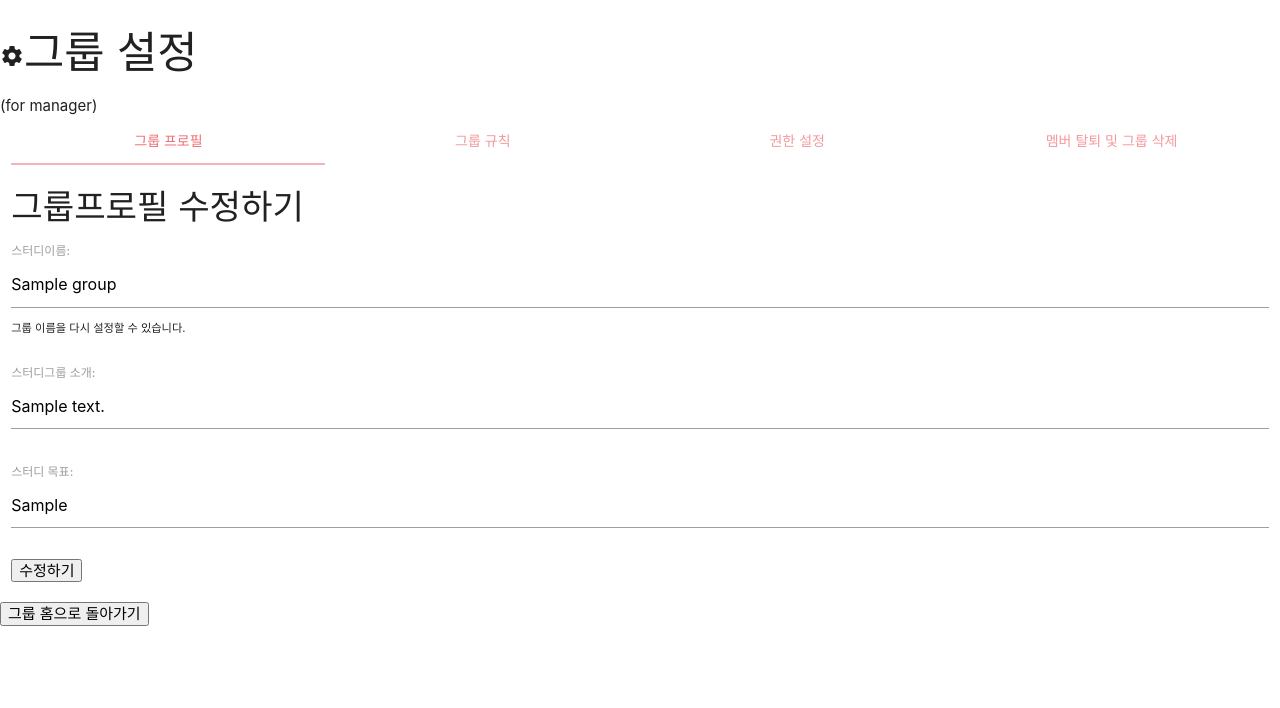
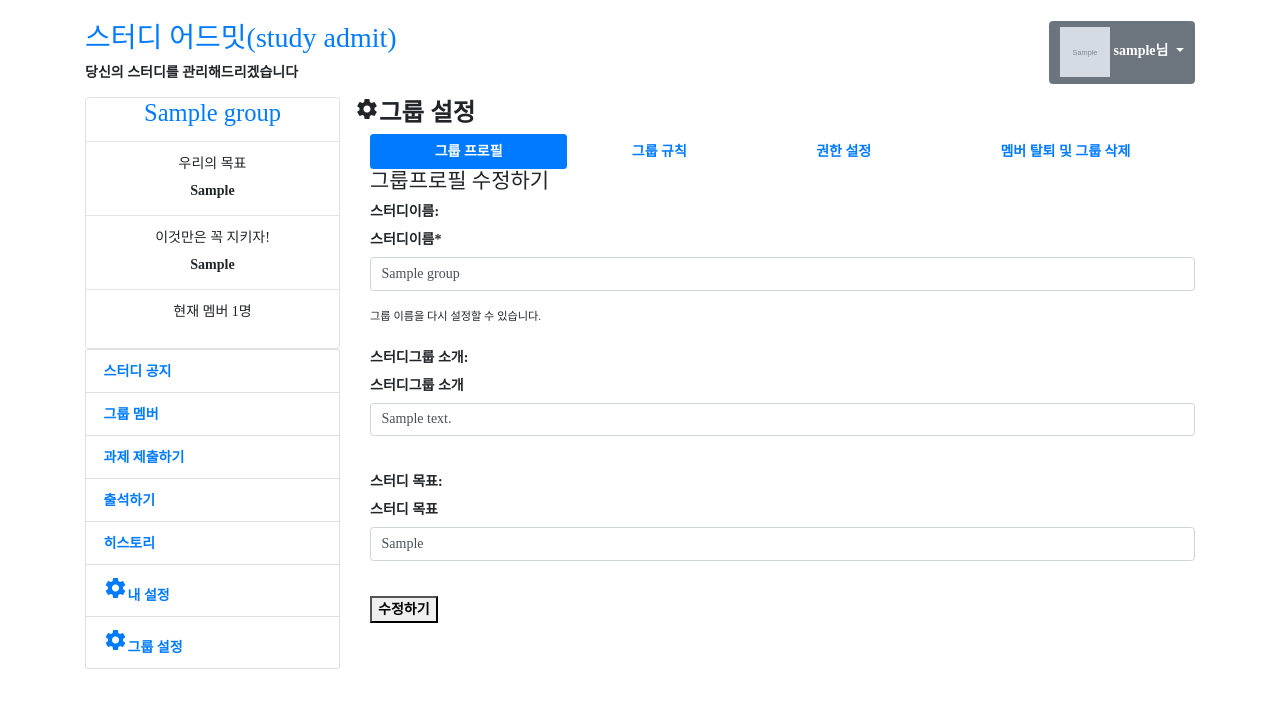
Before and after one commit to pirogramming/Admit-Study-Manager, a Django app: page /study/1/settings_mn in a window 1280 px wide. Shown: the top 708 px of the page. Run offline with Django 3.2, Linux system fonts and the light colour scheme; a user stored in the database is signed in; tables that the repository leaves empty hold one stand-in row (values such as "Sample post"); grey boxes marked "Sample" are stand-in pictures; some libraries are stand-ins or nearby versions; some web fonts are replaced.

Commit message:
그룹 설정.html 수정

```diff
--- a/start/start/urls.py
+++ b/start/start/urls.py
@@ -27,7 +27,7 @@ urlpatterns = [
     path('studypost/', include('studypost.urls', namespace='studypost')),
     path('assignment/', include('assignment.urls', namespace='assignment')),
     path('attendance/', include('attendance.urls', namespace='attendance')),
-    path('table/', include('table.urls')),
+    path('table/', include('table.urls', namespace='table')),
 ]
 
 urlpatterns += static(settings.MEDIA_URL, document_root=settings.MEDIA_ROOT)
--- a/start/study/templates/study/group_settings_mn.html
+++ b/start/study/templates/study/group_settings_mn.html
@@ -1,34 +1,22 @@
-<!DOCTYPE html>
-<html lang="en">
-<head>
-    <meta charset="UTF-8">
-    <title>Title</title>
-
-    <script
-  src="https://code.jquery.com/jquery-3.4.1.min.js"></script>
-     <!-- Compiled and minified CSS -->
-
-    <link rel="stylesheet" href="https://cdnjs.cloudflare.com/ajax/libs/materialize/1.0.0/css/materialize.min.css">
-    <!-- Compiled and minified JavaScript -->
+{% extends 'group_base.html' %}
+{% load crispy_forms_tags %}
+{% block content %}
 
 
-
-    <script
-  src="https://code.jquery.com/jquery-3.4.1.min.js"
-  integrity="sha256-CSXorXvZcTkaix6Yvo6HppcZGetbYMGWSFlBw8HfCJo="
-  crossorigin="anonymous"></script>
-    <script src="https://cdnjs.cloudflare.com/ajax/libs/materialize/1.0.0/js/materialize.min.js"></script>
+<style>
+    * {
+    font-family: 'KoPub Dotum';
+    font-size: 14px;
+    font-weight: bold;
+}
+</style>
 
 <script>
-            $(document).ready(function(){
-    $('.tabs').tabs();
-    $('.dropdown-trigger').dropdown();
-    $('.collapsible').collapsible();
-  });
+    $('.collapse').collapse()
+
 </script>
 
 <script>
-
     $(function() {
         $('#staffin').attr('disabled', 'disabled');
 
@@ -53,56 +41,55 @@
     });
 </script>
 
-</head>
-<body>
-
 <link href="https://fonts.googleapis.com/icon?family=Material+Icons" rel="stylesheet">
 
-
-<h3><i class="material-icons">settings</i>그룹 설정</h3>
-(for manager)
+<div class="row">
+    <h3 style="font-weight: bold;"><i class="material-icons">settings</i>그룹 설정</h3>
+</div>
 
 <div class="row">
-    <div class="col s12">
-      <ul class="tabs">
-        <li class="tab col s3"><a href="#test1">그룹 프로필</a></li>
-        <li class="tab col s3"><a href="#test2">그룹 규칙</a></li>
-        <li class="tab col s3"><a href="#test3">권한 설정</a></li>
-        <li class="tab col s3"><a href="#test4">멤버 탈퇴 및 그룹 삭제</a></li>
+    <div class="col-12">
+
+    <ul class="nav nav-pills nav-fill" id="pills-tab" role="tablist">
+        <li class="nav-item">
+            <a class="nav-link active" id="pills-groupprofile-tab" data-toggle="pill" href="#pills-groupprofile" role="tab" aria-controls="pills-groupprofile" aria-selected="true">그룹 프로필</a>
+        </li>
+        <li class="nav-item">
+            <a class="nav-link" id="pills-grouprule-tab" data-toggle="pill" href="#pills-grouprule" role="tab" aria-controls="pills-grouprule" aria-selected="false">그룹 규칙</a>
+        </li>
+        <li class="nav-item">
+            <a class="nav-link" id="pills-stf-tab" data-toggle="pill" href="#pills-stf" role="tab" aria-controls="pills-stf" aria-selected="false">권한 설정</a>
+        </li>
+        <li class="nav-item">
+            <a class="nav-link" id="pills-members-tab" data-toggle="pill" href="#pills-members" role="tab" aria-controls="pills-members" aria-selected="false">멤버 탈퇴 및 그룹 삭제</a>
+        </li>
     </ul>
+
     </div>
+</div>
+<div class="row">
+    <div class="col-12">
+<div class="tab-content" id="pills-tabContent">
 
-<!--    {% if messages %}-->
-<!--        <div class="container">-->
-<!--            {% for message in messages %}-->
-<!--                <div class="alert alert-info mt-3" role="alert">-->
-<!--                    {{ message.message }}-->
-<!--                </div>-->
-<!--            {% endfor %}-->
-<!--        </div>-->
-<!--    {% endif %}-->
+    <div class="tab-pane fade show active" id="pills-groupprofile" role="tabpanel" aria-labelledby="pills-groupprofile-tab">
 
-
-    <div id="test1" class="col s12">
         <h4>그룹프로필 수정하기</h4>
         <form action="" method="POST" enctype="multipart/form-data"> {% csrf_token %}
             <div>
                 <div>
                     <div>
-                    <strong>{{ groupprofileform.group_name.label_tag }}<strong></strong></strong>
+                        <strong>{{ groupprofileform.group_name.label_tag }}</strong>
                     </div>
-                <div>{{ groupprofileform.group_name }}</div>
+                    <div>{{ groupprofileform.group_name | as_crispy_field }}</div>
                     <div><small>그룹 이름을 다시 설정할 수 있습니다.</small></div>
                 </div><br/>
                 <div>
                     <div><strong>{{ groupprofileform.group_bio.label_tag }}</strong></div>
-                <div>{{ groupprofileform.group_bio }}</div>
-<!--                <div><small></small></div>-->
+                    <div>{{ groupprofileform.group_bio | as_crispy_field}}</div>
                 </div><br/>
                 <div>
                     <div><strong>{{ groupprofileform.group_goal.label_tag }}</strong></div>
-                <div>{{ groupprofileform.group_goal }}</div>
-<!--                <div><small></small></div>-->
+                    <div>{{ groupprofileform.group_goal | as_crispy_field}}</div>
                 </div><br/>
 
                 <input type="hidden" name="groupprofilerevise" value="revise">
@@ -110,18 +97,22 @@
                 </input>
             </div>
         </form>
+
     </div>
-    <div id="test2" class="col s12">
+    <div class="tab-pane fade" id="pills-grouprule" role="tabpanel" aria-labelledby="pills-grouprule-tab">
+
         <h4>그룹 규칙 수정하기</h4>
         <form action="" method="POST">
             {% csrf_token %}
 
-            그룹 규칙 : <input type="text" name="group_rule" value="{{ group.group_rule }}"></input>
-            모임 1회 지각시 벌금 : <input type="text" name="late_penalty" value="{{ group.late_penalty }}">
-            모임 1회 결석시 벌금 : <input type="text" name="abscence_penalty" value="{{ group.abscence_penalty }}">
-
-            과제 1회 미제출시 벌금 : <input type="text" name="notsubmit_penalty" value="{{ group.notsubmit_penalty }}">
-
+            그룹 규칙 : <textarea name="group_rule" value="{{ group.group_rule }}" cols="30", rows="10">{{ group.group_rule }}</textarea>
+            <br/>
+            모임 1회 지각시 벌금 : <input type="text" name="late_penalty" value="{{ group.late_penalty }}">원
+            <br/>
+            모임 1회 결석시 벌금 : <input type="text" name="abscence_penalty" value="{{ group.abscence_penalty }}">원
+            <br/>
+            과제 1회 미제출시 벌금 : <input type="text" name="notsubmit_penalty" value="{{ group.notsubmit_penalty }}">원
+            <br/>
             <input type="hidden" name="rulerevise" value="revise">
             <button type="submit">수정하기</button>
             </input>
@@ -129,32 +120,38 @@
         </form>
 
     </div>
-    <div id="test3" class="col s12">
+    <div class="tab-pane fade" id="pills-stf" role="tabpanel" aria-labelledby="pills-stf-tab">
+        <ul class="list-group">
 
-        관리자
-        <ul>
+        <li class="list-group-item">관리자</li>
             {% for member in membership_manager %}
-            <li style="color:dodgerblue;">{{ member.person.username }}</li>
+            <li class="list-group-item" style="color:dodgerblue;">{{ member.person.username }}</li>
             {% endfor %}
-            </ul>
+        <li class="list-group-item">
         스탭
-        <ul>
+        </li>
+
             {% for member in membership_staff %}
-            <li style="color:deepskyblue;">{{ member.person.username }}
+            <li class="list-group-item" style="color:deepskyblue;">
+
                 <form action="" method="POST">
                     {% csrf_token %}
+                    {{ member.person.username }}
                     <input type="hidden" name="staffout" value="{{ member.person.username }}">
-                <button type="submit" onclick="return confirm('선택한 멤버의 스탭 권한을 취소하겠습니까?');">스탭 권한 취소</button>
+                    <button style="float: right;" type="submit" onclick="return confirm('선택한 멤버의 스탭 권한을 취소하겠습니까?');">스탭 권한 취소</button>
                     </input>
                 </form>
             </li>
             {% endfor %}
         </ul>
 
-<ul class="collapsible">
-    <li>
-      <div class="collapsible-header">+스탭 추가하기</div>
-      <div class="collapsible-body">
+
+        <button class="btn btn-primary" type="button" data-toggle="collapse" data-target="#collapseSTF" aria-expanded="false" aria-controls="collapseSTF">
+    +스탭 추가하기
+  </button>
+</p>
+<div class="collapse" id="collapseSTF">
+  <div class="card card-body">
     <form action="" method="POST">
         {% csrf_token %}
         {% for member in membership_member %}
@@ -172,18 +169,21 @@
                             </button>
                             </input>
                         </form>
+  </div>
+</div>
 
 
-      </div>
-    </li>
-</ul>
         관리자 권한 위임
         <br/>
         관리자 권한을 위임하면 그룹 설정 메뉴에서 가능한 모든 조작(그룹 프로필 수정, 그룹 규칙 수정, 권한 설정, 멤버 탈퇴 관리 및 그룹 삭제 등)을 할 수 없습니다.
-        <ul class="collapsible">
-    <li>
-      <div class="collapsible-header">관리자 권한을 위임할 구성원 선택</div>
-      <div class="collapsible-body">
+        <br/>
+
+        <button class="btn btn-primary" type="button" data-toggle="collapse" data-target="#collapseMN" aria-expanded="false" aria-controls="collapseMN">
+    관리자 권한을 위임할 구성원 선택
+  </button>
+</p>
+<div class="collapse" id="collapseMN">
+  <div class="card card-body">
     <form action="" method="POST">
                             {% csrf_token %}
                             {% for member in membership_staff %}
@@ -209,45 +209,54 @@
                             </input>
 
                         </form>
+      </div>
+</div>
 
 
     </div>
-    </li>
-</ul>
+    <div class="tab-pane fade" id="pills-members" role="tabpanel" aria-labelledby="pills-members-tab">
 
-    </div>
-
-    <div id="test4" class="col s12">
         <form action="" method="POST">
             {% csrf_token %}
 
             <h4>멤버 탈퇴 및 그룹 삭제</h4>
 
             <h5>멤버 탈퇴 관리</h5>
-            <ul>
-<li>관리자</li>
+
+            <ul class="list-group">
+                <li class="list-group-item">관리자</li>
                 {% for member in membership_manager %}
-    <li style="color: dodgerblue;">{{ member.person.username }}</li>
+                <li class="list-group-item" style="color: dodgerblue;">{{ member.person.username }}</li>
                 {% endfor %}
 
-                <li>스탭</li>
+                <li class="list-group-item">스탭
+                {% if membership_staff %}
                 {% for member in membership_staff %}
-    <li style="color:deepskyblue">{{ member.person.username }}</li>
+                <li class="list-group-item" style="color:deepskyblue">{{ member.person.username }}
                 <input type="hidden" name="out" value="{{ member.person.username }}">
-    <button onclick="return confirm('멤버를 강제탈퇴시키면 재가입이 불가능하며, ' +
+                <button style="float: right;" onclick="return confirm('멤버를 강제탈퇴시키면 재가입이 불가능하며, ' +
      '그룹페이지에서 새로운 정보를 생성하지 못합니다. ' +
       '정말 강제탈퇴시키겠습니까?');">강제 탈퇴</button>
                 </input>
+                </li>
                 {% endfor %}
-                <li>멤버</li>
+                {% else %}
+                <li class="list-group-item">등록된 스탭이 없습니다.</li>
+                {% endif %}
+                <li class="list-group-item">멤버</li>
+                {% if membership_member %}
                 {% for member in membership_member %}
-    <li>{{ member.person.username }}</li>
+                <li class="list-group-item">{{ member.person.username }}
                 <input type="hidden" name="out" value="{{ member.person.username }}">
-    <button onclick="return confirm('멤버를 강제탈퇴시키면 재가입이 불가능하며, ' +
+                <button style="float: right;" onclick="return confirm('멤버를 강제탈퇴시키면 재가입이 불가능하며, ' +
      '그룹페이지에서 새로운 정보를 생성하지 못합니다. ' +
       '정말 강제탈퇴시키겠습니까?');">강제 탈퇴</button>
                 </input>
+                </li>
                 {% endfor %}
+                {% else %}
+                <li class="list-group-item">등록된 멤버가 없습니다.</li>
+                {% endif %}
 
             </ul>
         </form>
@@ -268,41 +277,7 @@
 
     </div>
 </div>
+</div>
+    </div>
 
-
-<a href="{% url 'study:group_detail' group.id %}"><button>그룹 홈으로 돌아가기</button></a>
-
-
-
-
-<!--    {% for member in membership_manager %}-->
-<!--    <li style="color:deepskyblue;">{{ member.person.username }}(관리자)</li>-->
-<!--    {% endfor %}-->
-
-
-
-
-
-
-
-</body>
-</html>
-
-
-<!--        <script>-->
-<!--            $(function () {-->
-
-<!--    $(".addstaff_content").hide();-->
-<!--    // $(".tab_content:first").show();-->
-
-<!--    $(".addbtn").click(function () {-->
-<!--        $(".addstaff").removeClass("active").css("color", "#333");-->
-<!--        //$(this).addClass("active").css({"color": "darkred","font-weight": "bolder"});-->
-<!--        $(this).addClass("active").css("color", "darkred");-->
-<!--        $(".addstafftab_content").hide()-->
-<!--        var activeTab = $(this).attr("rel");-->
-<!--        $("#" + activeTab).fadeIn()-->
-<!--    });-->
-<!--});-->
-
-<!--        </script>-->
+{% endblock %}
--- a/start/study/views.py
+++ b/start/study/views.py
@@ -492,12 +492,15 @@ def group_mysettings(request, id):
 def group_settings_mn(request, id):
     user = request.user
     group = get_object_or_404(Group.objects.prefetch_related(), id=id)
+    usermembership = get_object_or_404(Membership, person=user, group=group)
+
     membership_manager = Membership.objects.filter(group=group, role='MANAGER', status='ACTIVE')
     membership_staff = Membership.objects.filter(group=group, role='STAFF', status='ACTIVE')
     membership_member = Membership.objects.filter(group=group, role='MEMBER', status='ACTIVE')
     groupprofileform = GroupProfileForm(instance=group)
 
     ctx = {'user': user, 'group': group,
+           'usermembership':usermembership,
            'groupprofileform': groupprofileform,
            'membership_manager': membership_manager,
            'membership_staff': membership_staff,
--- a/start/table/templates/table/table.html
+++ b/start/table/templates/table/table.html
@@ -117,6 +117,4 @@
   <div class="tab-pane fade" id="pills-contact" role="tabpanel" aria-labelledby="pills-contact-tab">...</div>
 </div>
 
-
-
 {% endblock %}
--- a/start/table/urls.py
+++ b/start/table/urls.py
@@ -2,6 +2,8 @@ from django.urls import path
 
 from table import views
 
+app_name = 'table'
+
 urlpatterns =[
-    path('<int:id>/attendtable', views.attendtable ,name='attendtable')
+    path('<int:id>/attendtable', views.attendtable ,name='table')
 ]
--- a/start/templates/group_base.html
+++ b/start/templates/group_base.html
@@ -8,6 +8,8 @@
     <title>Title</title>
 
     <link href="https://fonts.googleapis.com/icon?family=Material+Icons" rel="stylesheet">
+
+    <link rel='stylesheet' href='//cdn.jsdelivr.net/font-kopub/1.0/kopubdotum.css'>
 
 
     <link rel="stylesheet" href="https://stackpath.bootstrapcdn.com/bootstrap/4.3.1/css/bootstrap.min.css"
@@ -52,6 +54,14 @@
         a {
             text-decoration: None;
         }
+
+        @font-face {
+    font-family: 'yg-jalnan';
+    src: url('https://cdn.jsdelivr.net/gh/projectnoonnu/noonfonts_four@1.2/JalnanOTF00.woff') format('woff');
+    font-weight: normal;
+    font-style: normal;
+}
+
     </style>
 </head>
 <body>
@@ -139,7 +149,9 @@
                     </li>
                     <li class="list-group-item">
                         <a href="{% url 'attendance:attend_list' group.id %}">출석하기</a>
-
+                    </li>
+                    <li class="list-group-item">
+                        <a href="{% url 'table:table' group.id %}">히스토리</a>
                     </li>
                     <li class="list-group-item"><a href="{% url 'study:group_mysettings' group.id %}"><i class="material-icons">settings</i>내
                         설정</a>
```
Also changed, not shown: start/study/models.py (+4 -10 lines), start/study/templates/study/group_detail.html (+0 -17 lines), start/assignment/migrations/0002_auto_20190822_1559.py (added), start/study/migrations/0005_merge_20190822_1450.py (added), start/study/migrations/0006_auto_20190822_1559.py (added), start/study/migrations/0007_auto_20190822_1611.py (added), start/study/migrations/0008_auto_20190822_2153.py (added). Lines whose indentation alone changed are shown as unchanged.
